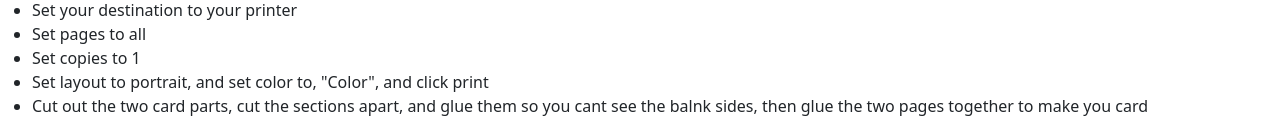
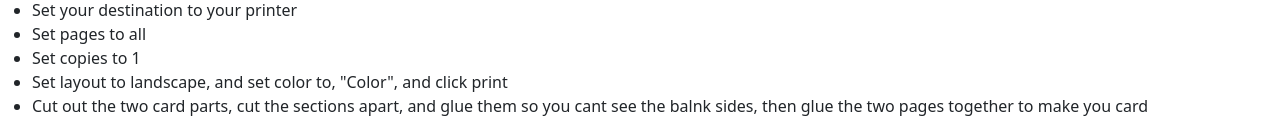
Before and after one commit to cardpro/cardpro.github.io, a plain HTML site: page index.html in a window 1280 px wide. Shown: the part 672-803 px from the top of the page. Drawn offline with nearby package versions, Linux system fonts and the light colour scheme.

Commit message:
Update index.html

```diff
--- a/index.html
+++ b/index.html
@@ -50,7 +50,7 @@
         <li>Set your destination to your printer</li>
         <li>Set pages to all</li>
         <li>Set copies to 1</li>
-        <li>Set layout to portrait, and set color to, "Color", and click print</li>
+        <li>Set layout to landscape, and set color to, "Color", and click print</li>
         <li>Cut out the two card parts, cut the sections apart, and glue them so you cant see the balnk sides, then glue the two pages together to make you card</li>
       </ul> </p>
   </body>
```
